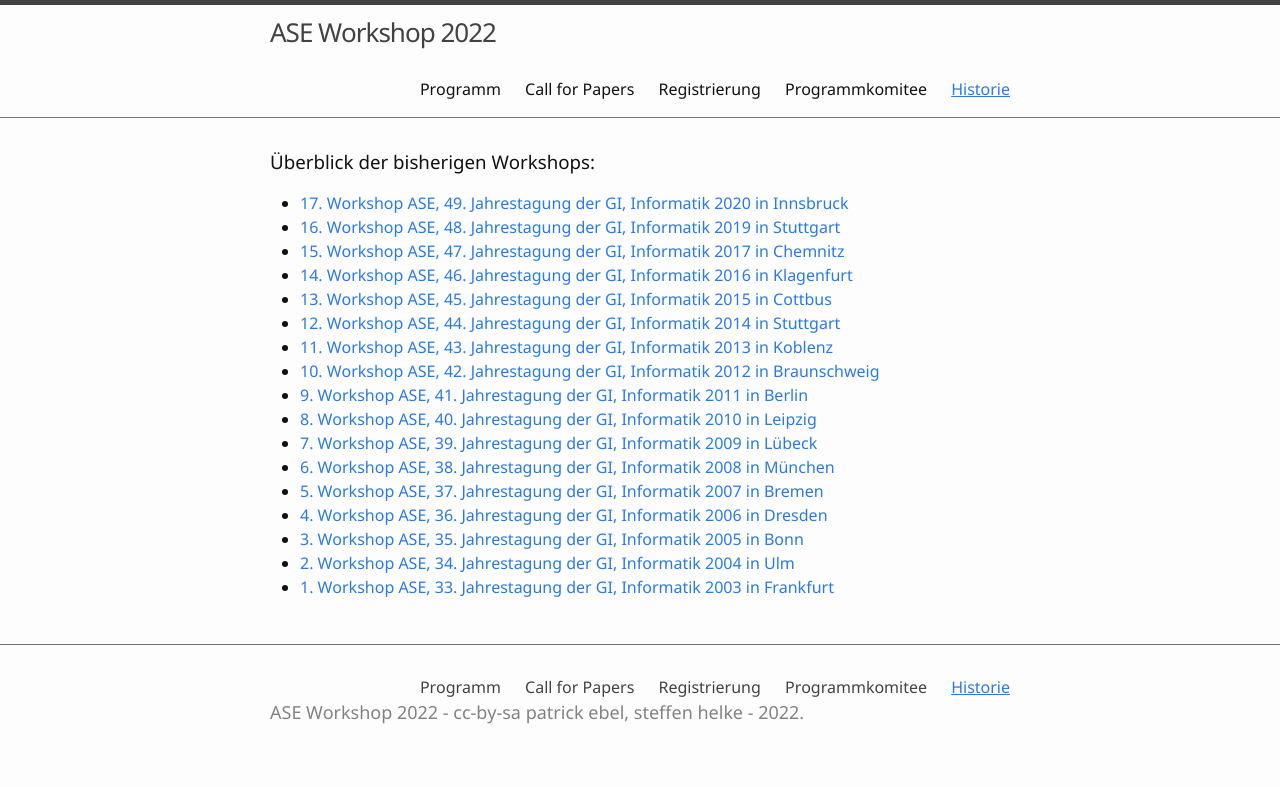
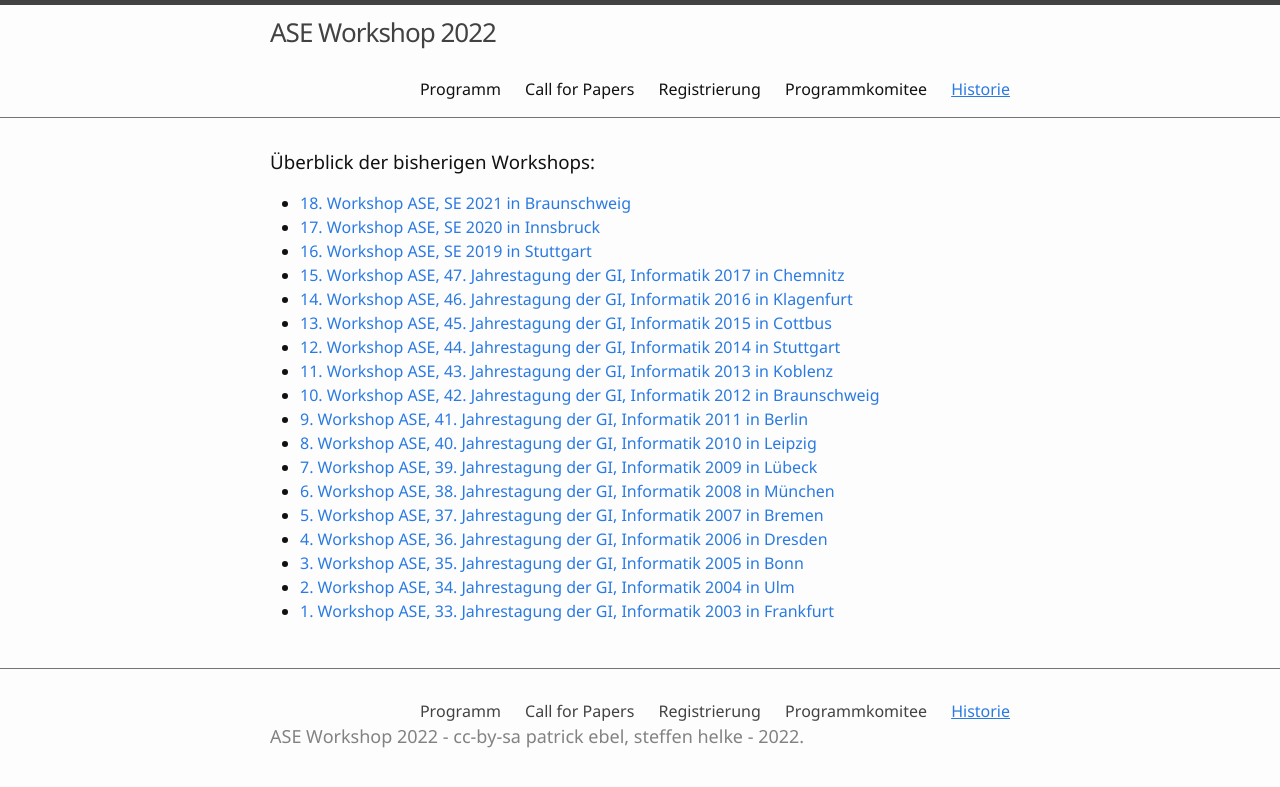
Before and after one commit to ASE-Workshop/2022, a Jekyll site: the page built from 3-historie.md, in a window 1280 px wide. Shown: the top 787 px of the page. Built offline with Jekyll 4.4.1, drawn with Linux system fonts in a browser that asks for light colours.

Commit message:
Update 3-historie.md

```diff
--- a/3-historie.md
+++ b/3-historie.md
@@ -4,8 +4,9 @@ nav: true
 ---
 
 ### Überblick der bisherigen Workshops:
-- [17. Workshop ASE, 49. Jahrestagung der GI, Informatik 2020 in Innsbruck](https://sites.google.com/view/ase2020/home)
-- [16. Workshop ASE, 48. Jahrestagung der GI, Informatik 2019 in Stuttgart](https://www.informatik.tu-cottbus.de/~helke/ase2019/#history)
+- [18. Workshop ASE, SE 2021 in Braunschweig](https://ase-workshop.github.io/2021/)
+- [17. Workshop ASE, SE 2020 in Innsbruck](https://sites.google.com/view/ase2020/home)
+- [16. Workshop ASE, SE 2019 in Stuttgart](https://www.informatik.tu-cottbus.de/~helke/ase2019/#history)
 - [15. Workshop ASE, 47. Jahrestagung der GI, Informatik 2017 in Chemnitz](https://informatik2017.de/ws21-ase/)
 - [14. Workshop ASE, 46. Jahrestagung der GI, Informatik 2016 in Klagenfurt](http://www.informatik2016.de/1154.html)
 - [13. Workshop ASE, 45. Jahrestagung der GI, Informatik 2015 in Cottbus](https://www.informatik.tu-cottbus.de/ase2015/)
```
